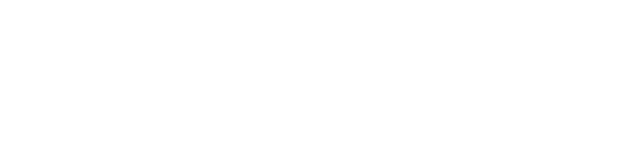
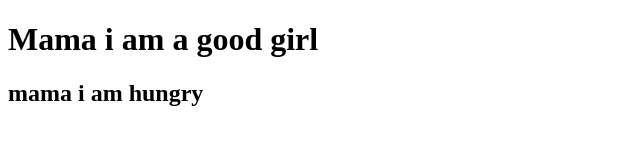
Before and after one commit to HABIBA0303/MY-2ND-REPO, a plain HTML site: page index2.html in a window 1280 px wide. Shown: the whole page, without its empty margins (0-640 px from the left). Drawn offline with Linux system fonts and the light colour scheme.

Commit message:
Added a Header

```diff
--- a/index2.html
+++ b/index2.html
@@ -7,6 +7,7 @@
     <title>My 2nd github repo</title>
 </head>
 <body>
-
+    <h1> Mama i am a good girl</h1>
+    <h2>mama i am hungry</h2>
 </body>
 </html>
```
